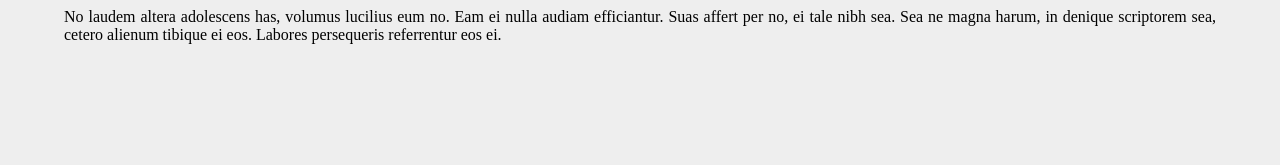
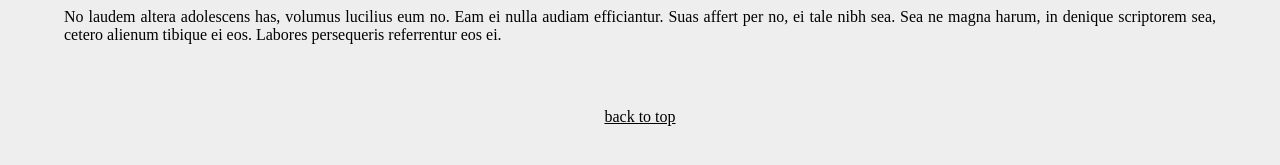
Before and after one commit to MarkusG/markusg.github.io, a Jekyll site: the page built from _posts/2016-05-20-my-example-post.md, in a window 1280 px wide. Shown: the part 150-315 px from the top of the page. Built offline with Jekyll 4.4.1, drawn with Linux system fonts in a browser that asks for light colours.

Commit message:
Add back to top button

```diff
--- a/_layouts/default.html
+++ b/_layouts/default.html
@@ -9,6 +9,7 @@
 	{%- include head.html -%}
 	<body>
 		<main>
+			<a id="top"></a>
 			{%- include nav.html -%}
 			<div class="container">
 				{{ content }}
--- a/_layouts/post.html
+++ b/_layouts/post.html
@@ -3,4 +3,7 @@ layout: default
 ---
 
 <!DOCTYPE html>
+<div class="post-content">
 {{ content }}
+<a id="back-to-top" href="#top">back to top</a>
+</div>
--- a/_sass/mgross/main.scss
+++ b/_sass/mgross/main.scss
@@ -82,6 +82,13 @@ pre.highlight {
 	width: 1200px;
 	max-width: 90%;
 	margin: 1rem auto 0 auto;
+}
+
+#back-to-top {
+	display: block;
+	text-align: center;
+	margin-top: 4em;
+	text-decoration: underline;
 }
 
 @media screen and (max-width: 768px) {
@@ -254,3 +261,9 @@ nav {
 		font-size: 4rem;
 	}
 }
+
+// post.html
+
+.post-content {
+	margin-bottom: 50vh;
+}
```
